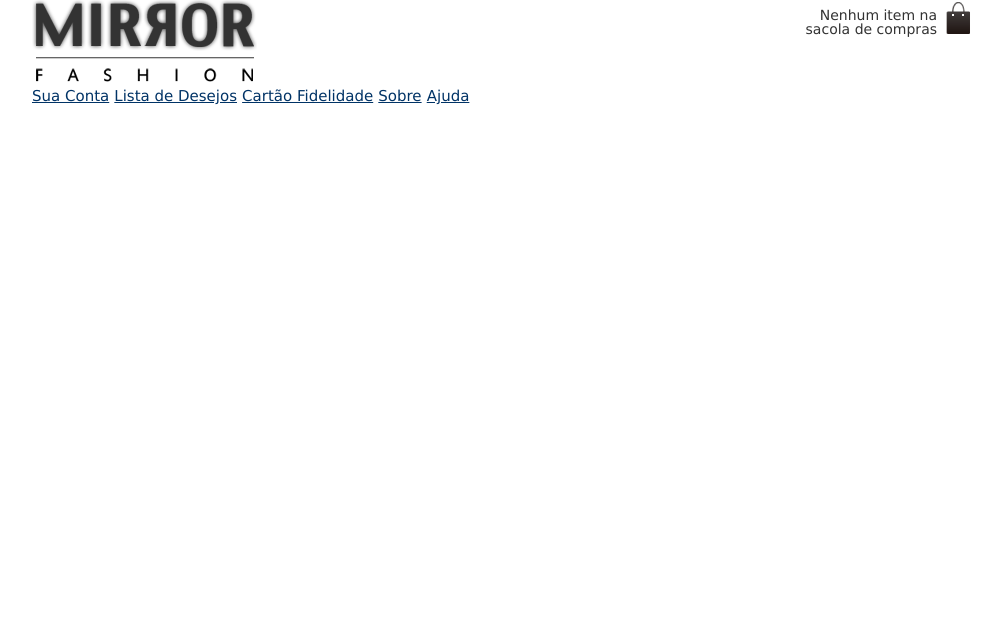
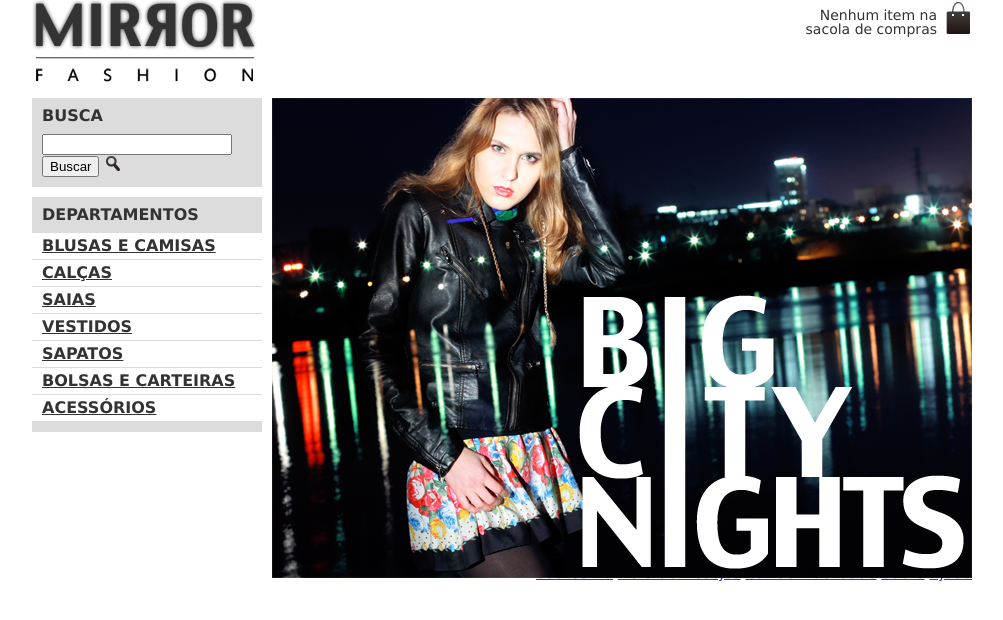
Before and after one commit to renata2691/Projeto-mirror-fashion, a plain HTML site: page index.html in a window 1280 px wide. Shown: the whole page, without its empty margins (138-1141 px from the left). Drawn offline with Linux system fonts and the light colour scheme.

Commit message:
mirror aula 4.7

```diff
--- a/css/estilo.css
+++ b/css/estilo.css
@@ -16,8 +16,19 @@
     display: inline;
     font-size: 15px;
 }
+.menu-opcoes ul {
+    font-size: 15px;
+}
 .menu-opcoes a{
-    color:#003366;
+    color:#5320e0;
+}
+header{
+    position: relative;
+    }
+.menu-opcoes{
+    position: absolute;
+    bottom: 0;
+    right: 0;
 }
 body{
     color: #333333;
@@ -28,3 +39,38 @@ body{
     width: 940px;
     position: relative;
 }
+.busca,
+.menu-departamentos {
+background-color: #DCDCDC;
+font-weight: bold;
+text-transform: uppercase;
+
+margin-right: 10px;
+width: 230px;
+float: left;
+}
+.busca h2,
+.busca form,
+.menu-departamentos h2 {
+margin: 10px;
+}
+.menu-departamentos li {
+    background-color: white;
+    margin-bottom: 1px;
+    padding: 5px 10px;
+    clear: left;
+}
+.menu-departamentos a {
+    color: #333333;
+}
+.busca input[type=search] {
+    width: 190px;
+}
+.menu-departamentos {
+clear: left;
+margin-top: 10px;
+padding-bottom: 10px;
+}
+.destaque {
+    margin-top: 10px;
+    }
--- a/index.html
+++ b/index.html
@@ -1,17 +1,19 @@
 <!DOCTYPE html>
 <html>
+
 <head>
-        <meta	charset="utf-8">
-        <title>Mirror	Fashion</title>
+  <meta charset="utf-8">
+  <title>Mirror Fashion</title>
   <link rel="stylesheet" href="css/reset.css">
   <link rel="stylesheet" href="css/estilo.css">
 </head>
+
 <body>
   <header class="container">
     <h1><img src="img/logo.png" alt="Logo	da Mirror Fashion"></h1>
 
     <p class="sacola">
-             Nenhum	item na	sacola de compras
+      Nenhum item na sacola de compras
     </p>
     <nav CLASS="menu-opcoes">
       <ul>
@@ -22,6 +24,48 @@
         <li><a href="#">Ajuda</a></li>
       </ul>
     </nav>
+
+    <div class="container destaque">
+      <section class="busca">
+        <h2>Busca</h2>
+        <form>
+          <input type="search">
+          <button>Buscar</button>
+          <img src="img/busca.png" alt="Logo busca lupa">
+        </form>
+      </section>
+      <!-- fim .busca -->
+
+      <section class="menu-departamentos">
+        <h2>Departamentos</h2>
+        <nav>
+          <ul>
+            <li><a href="#">Blusas e Camisas</a></li>
+            <li><a href="#">Calças</a></li>
+            <li><a href="#">Saias</a></li>
+            <li><a href="#">Vestidos</a></li>
+            <li><a href="#">Sapatos</a></li>
+            <li><a href="#">Bolsas e Carteiras</a></li>
+            <li><a href="#">Acessórios</a></li>
+          </ul>
+        </nav>
+      </section>
+      <!-- fim .menu-departamentos -->
+
+      <section class="banner-destaque">
+        <figure>
+          <img src="img/destaque-home.png" alt="Promoção: Big City Night">
+        </figure>
+      </section>
+      <!-- fim .banner-destaque -->
+    </div>
+    <!-- fim .container .destaque -->
+    <div class="container paineis">
+      <!-- os paineis de novidades e mais vendidos entrarão aqui dentro -->
+      </div>
+      <!-- fim .container .paineis -->
+
   </header>
 </body>
+
 </html>
```
Also changed, not shown: 1 other file. Lines whose indentation alone changed are shown as unchanged.
